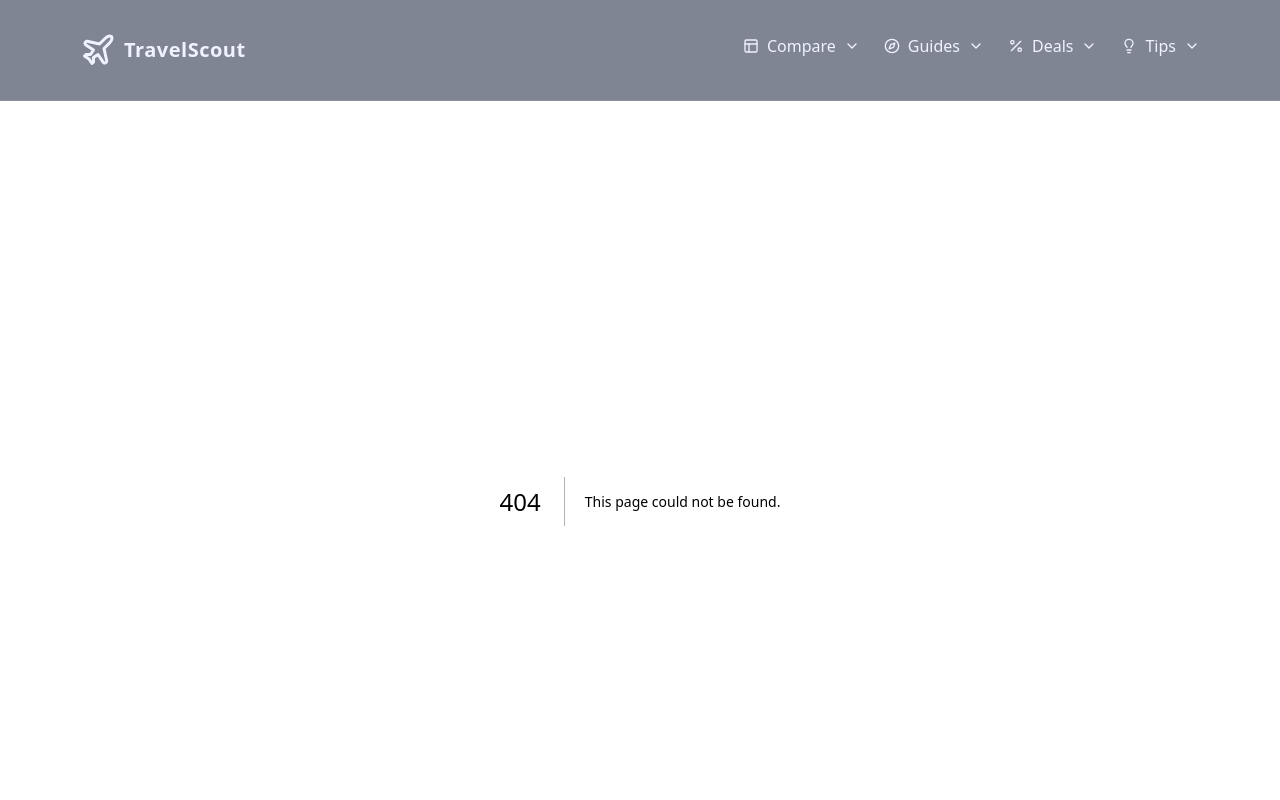
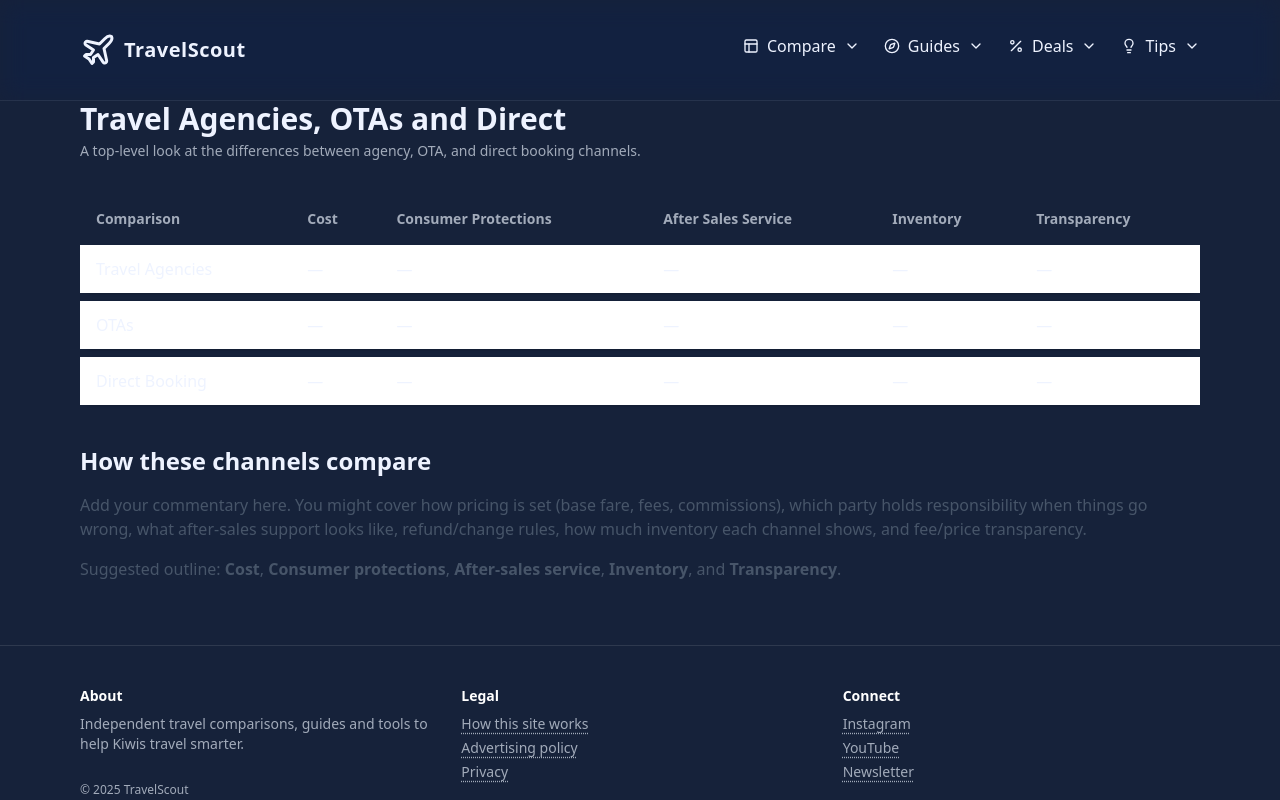
Before and after one commit to BrettWS2025/travelscout, a Next.js app: page /compare/travel-agencies-otas-and-direct in a window 1280 px wide. Before the commit this address had no page. Shown: the top 800 px of the page. Built offline with nearby package versions, Linux system fonts and the light colour scheme.

Commit message:
Create page.tsx

```diff
--- /dev/null
+++ b/app/(marketing)/compare/travel-agencies-otas-and-direct/page.tsx
@@ -0,0 +1,99 @@
+export const metadata = {
+  title: "Travel Agencies, OTAs and Direct — Compare",
+  description:
+    "High-level comparison of travel agencies, online travel agencies (OTAs), and booking direct.",
+};
+
+type ChannelRow = {
+  name: string;
+  cost: string;
+  protections: string;
+  afterSales: string;
+  inventory: string;
+  transparency: string;
+};
+
+const rows: ChannelRow[] = [
+  {
+    name: "Travel Agencies",
+    cost: "—",
+    protections: "—",
+    afterSales: "—",
+    inventory: "—",
+    transparency: "—",
+  },
+  {
+    name: "OTAs",
+    cost: "—",
+    protections: "—",
+    afterSales: "—",
+    inventory: "—",
+    transparency: "—",
+  },
+  {
+    name: "Direct Booking",
+    cost: "—",
+    protections: "—",
+    afterSales: "—",
+    inventory: "—",
+    transparency: "—",
+  },
+];
+
+export default function Page() {
+  return (
+    <section className="space-y-8">
+      <header className="space-y-1">
+        <h1 className="text-3xl font-bold">Travel Agencies, OTAs and Direct</h1>
+        <p className="text-sm" style={{ color: "var(--muted)" }}>
+          A top‑level look at the differences between agency, OTA, and direct booking channels.
+        </p>
+      </header>
+
+      {/* Comparison table */}
+      <div className="overflow-x-auto">
+        <table className="min-w-full text-left border-separate border-spacing-y-2">
+          <thead>
+            <tr className="text-sm" style={{ color: "var(--muted)" }}>
+              <th className="px-4 py-2">Comparison</th>
+              <th className="px-4 py-2">Cost</th>
+              <th className="px-4 py-2">Consumer Protections</th>
+              <th className="px-4 py-2">After Sales Service</th>
+              <th className="px-4 py-2">Inventory</th>
+              <th className="px-4 py-2">Transparency</th>
+            </tr>
+          </thead>
+          <tbody>
+            {rows.map((r) => (
+              <tr key={r.name} className="bg-white rounded-xl shadow">
+                <th scope="row" className="px-4 py-3 font-medium">
+                  {r.name}
+                </th>
+                <td className="px-4 py-3">{r.cost}</td>
+                <td className="px-4 py-3">{r.protections}</td>
+                <td className="px-4 py-3">{r.afterSales}</td>
+                <td className="px-4 py-3">{r.inventory}</td>
+                <td className="px-4 py-3">{r.transparency}</td>
+              </tr>
+            ))}
+          </tbody>
+        </table>
+      </div>
+
+      {/* Editorial section below the table */}
+      <article className="space-y-4">
+        <h2 className="text-2xl font-semibold">How these channels compare</h2>
+        <p className="text-slate-600">
+          Add your commentary here. You might cover how pricing is set (base fare, fees, commissions),
+          which party holds responsibility when things go wrong, what after‑sales support looks like,
+          refund/change rules, how much inventory each channel shows, and fee/price transparency.
+        </p>
+        <p className="text-slate-600">
+          Suggested outline: <strong>Cost</strong>, <strong>Consumer protections</strong>,{" "}
+          <strong>After‑sales service</strong>, <strong>Inventory</strong>, and{" "}
+          <strong>Transparency</strong>.
+        </p>
+      </article>
+    </section>
+  );
+}
```
